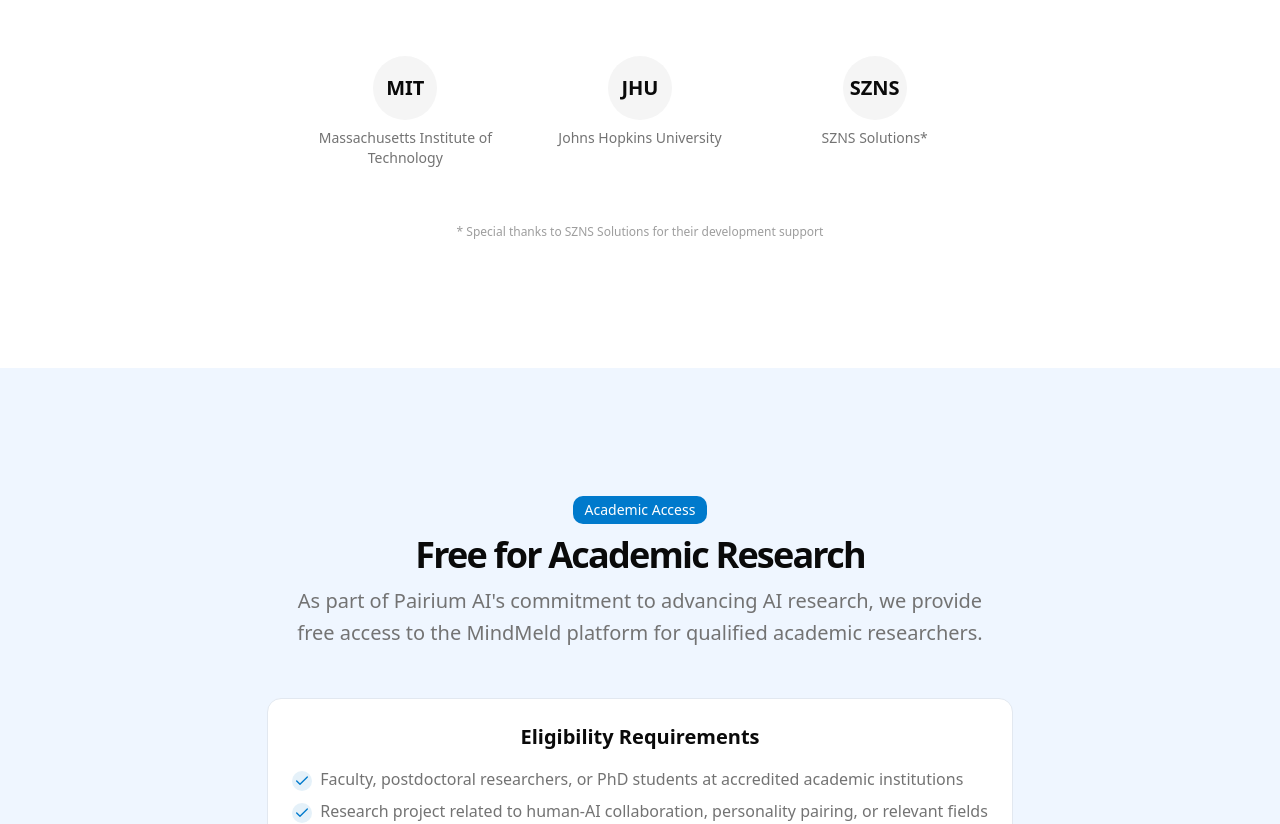
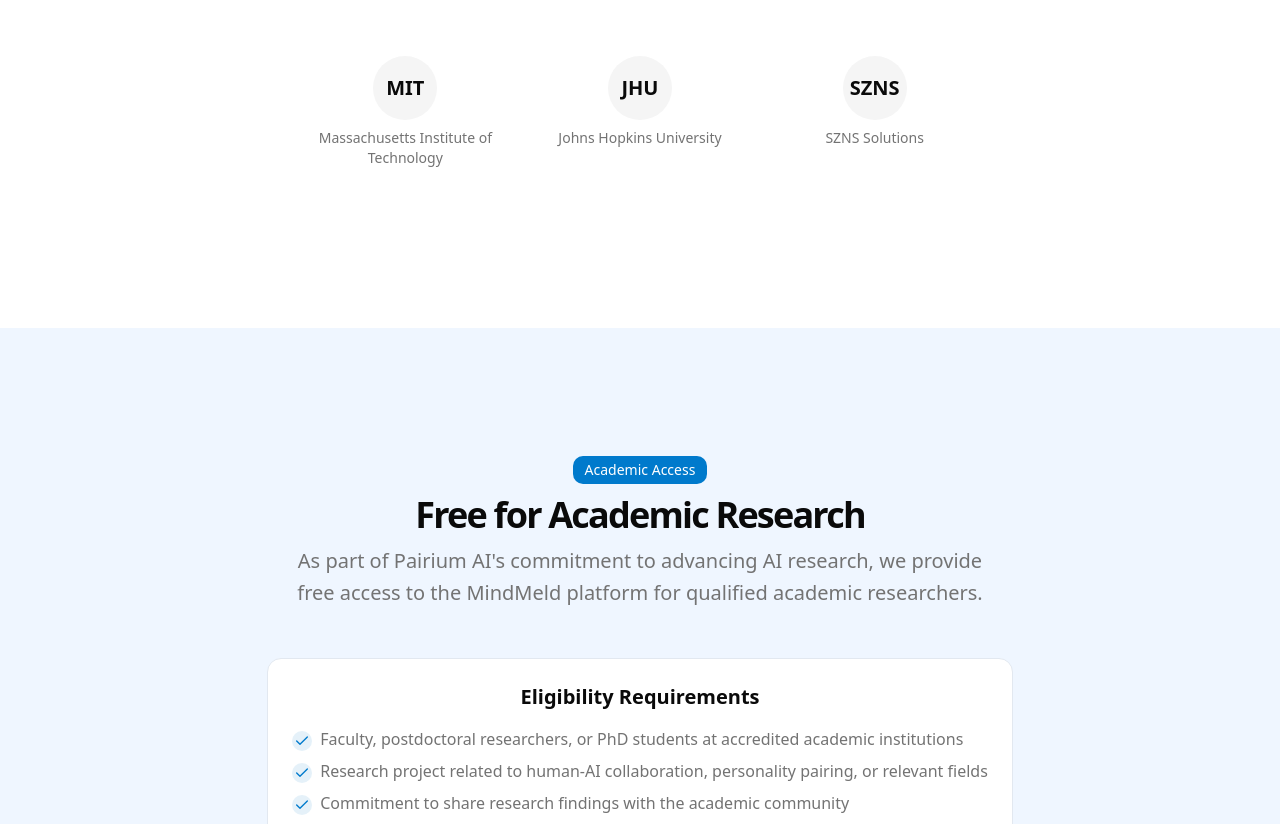
Before and after one commit to pairium/landing, a Next.js app: page /mindmeld in a window 1280 px wide. Shown: the part 2962-3786 px from the top of the page. Built offline with nearby package versions, Linux system fonts and the light colour scheme.

Commit message:
remove special thanks

```diff
--- a/app/mindmeld/page.tsx
+++ b/app/mindmeld/page.tsx
@@ -293,11 +293,10 @@ export default function LandingPage() {
                     <span className="text-xl font-bold">SZNS</span>
                   </div>
                   <a href="https://szns.solutions" target="_blank" rel="noopener noreferrer" className="text-sm text-muted-foreground hover:text-primary text-center">
-                    SZNS Solutions*
+                    SZNS Solutions
                   </a>
                 </div>
               </div>
-              <p className="text-xs text-muted-foreground/70 mt-2">* Special thanks to SZNS Solutions for their development support</p>
             </div>
           </div>
         </section>
```
